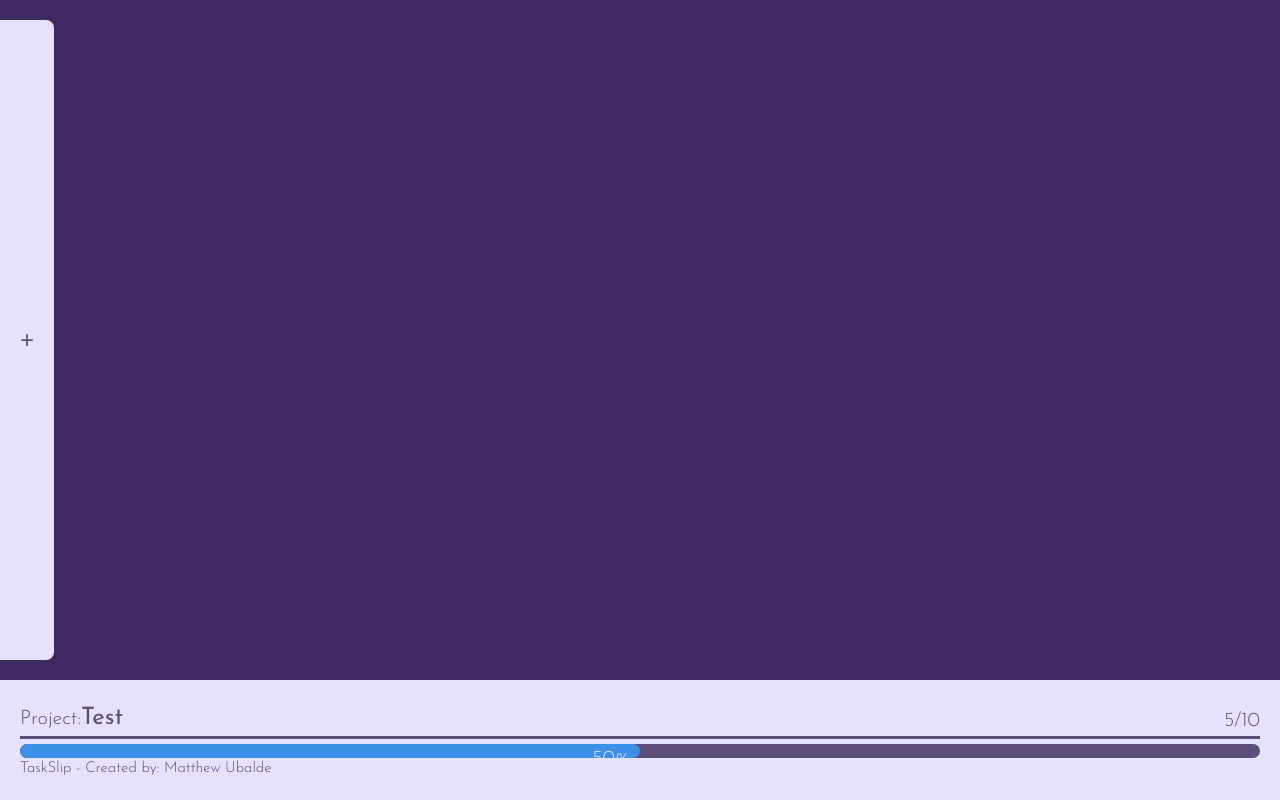
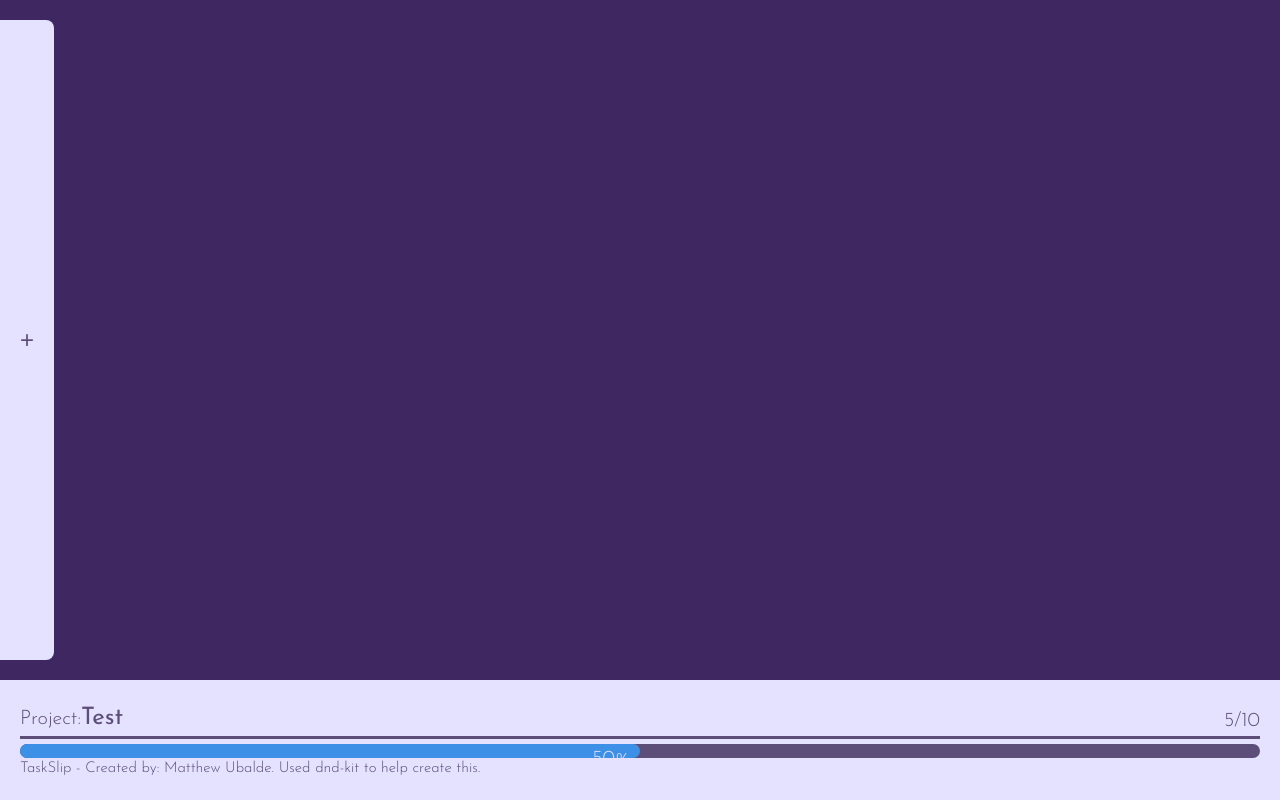
Before and after one commit to MatthewUbalde/Taskslips, a React (Vite) app: page / in a window 1280 px wide. Built offline with nearby package versions, Linux system fonts and the light colour scheme.

Commit message:
Also refer to the use of dnd-kit

```diff
--- a/src/components/ProgressionStatus/ProgressionStatus.tsx
+++ b/src/components/ProgressionStatus/ProgressionStatus.tsx
@@ -26,7 +26,7 @@ function ProgressBar({complete, max, label, name, color}: Props) {
           <span className='progress-complete-text'>{`${completePercentage}%`}</span>
         </div>
       </div>
-      <span className="font-smaller">TaskSlip - Created by: Matthew Ubalde</span>
+      <span className="font-smaller">TaskSlip - Created by: Matthew Ubalde. Used dnd-kit to help create this.</span>
     </div>
   )
 }
```
